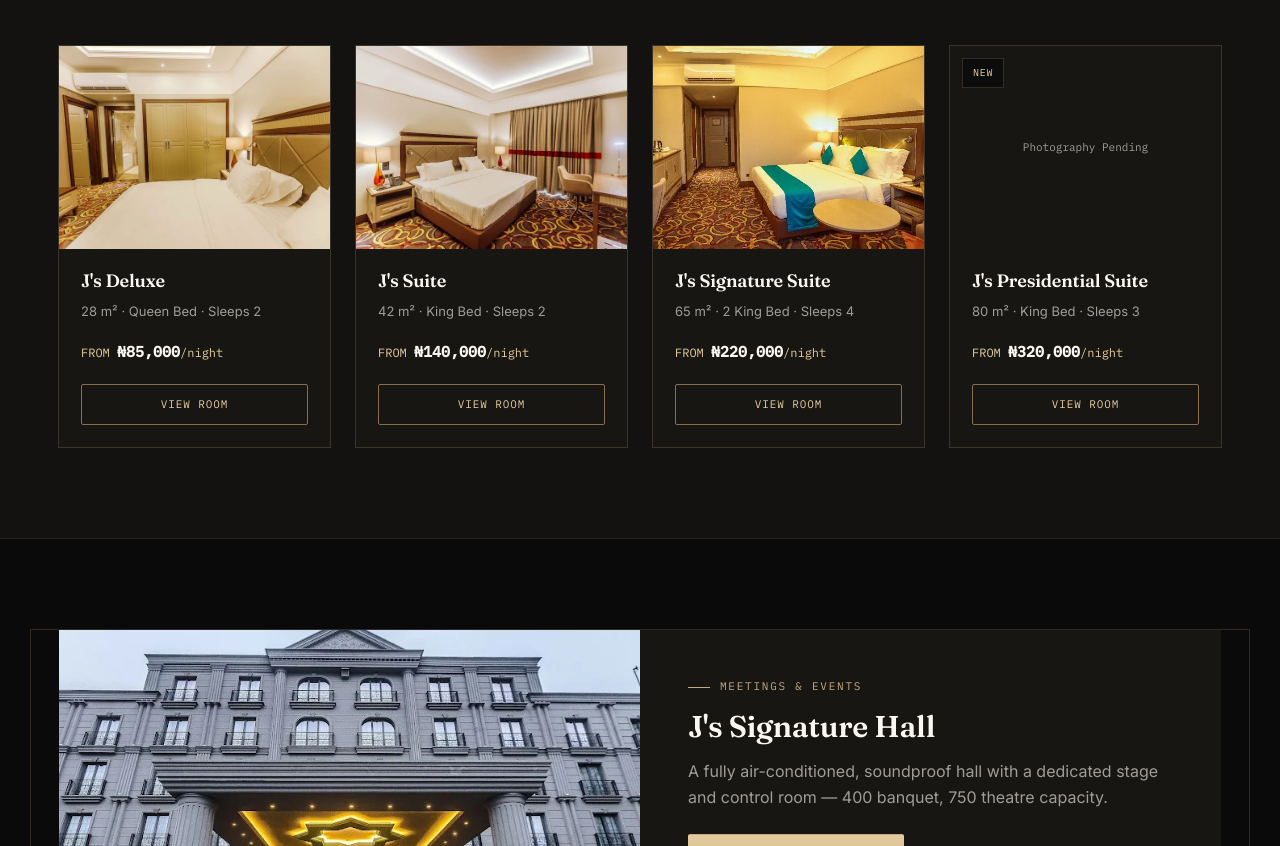
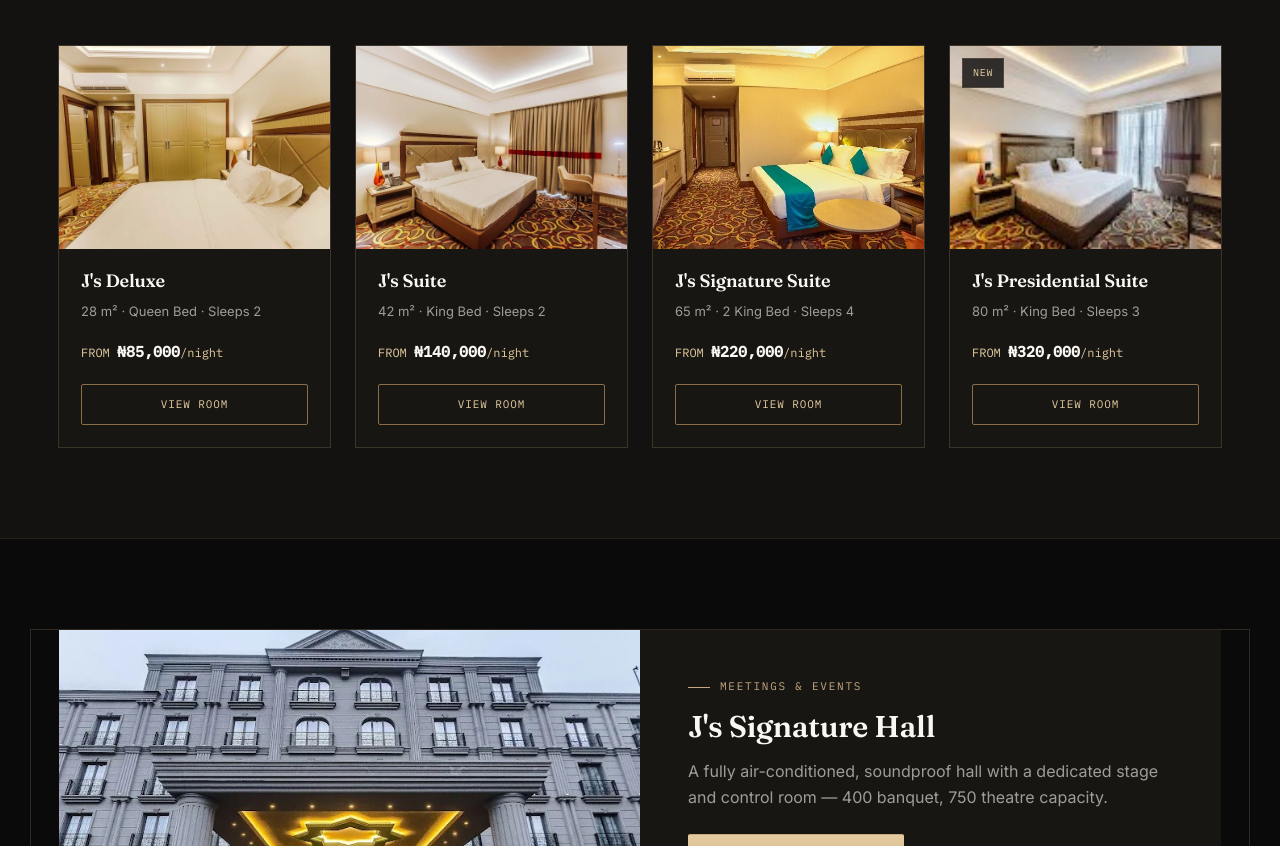
Before and after one commit to solvex223-hash/js-signatures, a plain HTML site: page index.html in a window 1280 px wide. Shown: the part 1860-2706 px from the top of the page. Drawn offline with Linux system fonts and the light colour scheme.

Commit message:
Update index.html

```diff
--- a/index.html
+++ b/index.html
@@ -172,7 +172,7 @@
         <div class="price">FROM <b>&#8358;220,000</b>/night</div>
         <div class="cta-row"><a href="rooms/signature-suite.html" class="btn btn-ghost">View Room</a></div>
       </div></div><div class="tcard">
-      <div class="media"><div style="width:100%;height:100%;display:flex;align-items:center;justify-content:center;color:var(--muted);font-family:IBM Plex Mono,monospace;font-size:11px;">Photography Pending</div><div class="tag">New</div></div>
+      <div class="media"><img loading="lazy" src="assets/img/room_presidential.jpg" alt="J's Presidential Suite"><div class="tag">New</div></div>
       <div class="body"><h3>J's Presidential Suite</h3>
         <p>80 m&sup2; &middot; King Bed &middot; Sleeps 3</p>
         <div class="price">FROM <b>&#8358;320,000</b>/night</div>
```
